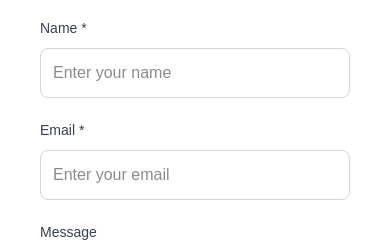
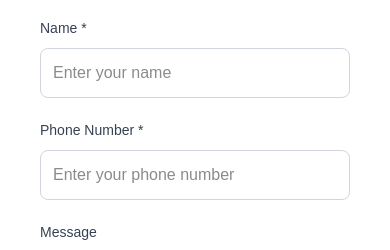
Before and after one commit to gkvardhan71/ttec-clone, a Next.js app: page / in a window 390 px wide. Shown: the part 4780-5030 px from the top of the page. Built offline with nearby package versions, Linux system fonts and the light colour scheme.

Commit message:
added phone number

```diff
--- a/components/ContactForm.tsx
+++ b/components/ContactForm.tsx
@@ -6,7 +6,7 @@ export default function ContactForm() {
 
   const [formData, setFormData] = useState({
     name: "",
-    email: "",
+    phone: "",
     message: ""
   })
 
@@ -25,7 +25,7 @@ export default function ContactForm() {
 
       const formBody = new URLSearchParams({
         name: formData.name,
-      email: formData.email,
+        phone: formData.phone,
         message: formData.message
       })
 
@@ -41,7 +41,7 @@ export default function ContactForm() {
 
       setFormData({
         name: "",
-      email: "",
+        phone: "",
         message: ""
       })
 
@@ -52,6 +52,7 @@ export default function ContactForm() {
     }
 
   }
+
   return (
 
     <section className="py-24 bg-gray-50">
@@ -87,23 +88,21 @@ export default function ContactForm() {
             />
           </div>
 
-
           <div>
             <label className="text-sm font-medium text-gray-700">
-              Email *
+              Phone Number *
             </label>
 
             <input
-              type="email"
-              name="email"
+              type="tel"
+              name="phone"
               required
-              value={formData.email}
-              placeholder="Enter your email"
+              value={formData.phone}
+              placeholder="Enter your phone number"
               onChange={handleChange}
               className="w-full mt-2 border border-gray-300 p-3 rounded-lg focus:ring-2 focus:ring-blue-500 outline-none"
             />
           </div>
-
 
           <div>
             <label className="text-sm font-medium text-gray-700">
@@ -118,7 +117,6 @@ export default function ContactForm() {
               className="w-full mt-2 border border-gray-300 p-3 rounded-lg h-24 focus:ring-2 focus:ring-blue-500 outline-none"
             />
           </div>
-
 
           <button
             type="submit"
```
Also changed, not shown: next steps pending for own domain.txt (added). Lines whose indentation alone changed are shown as unchanged.
